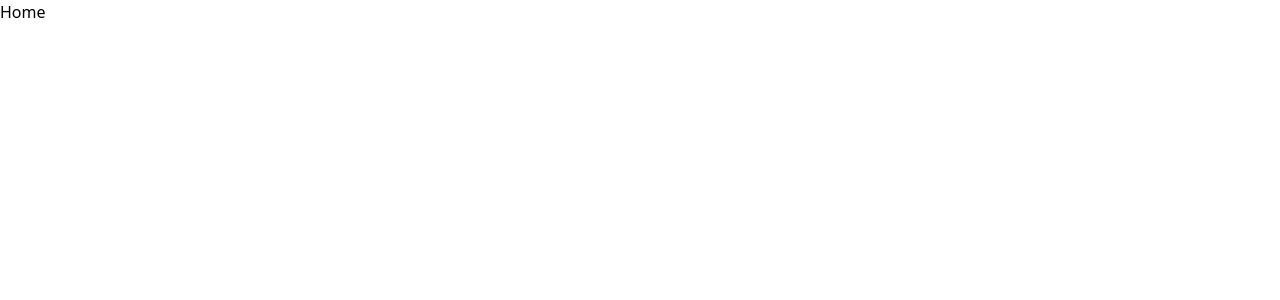
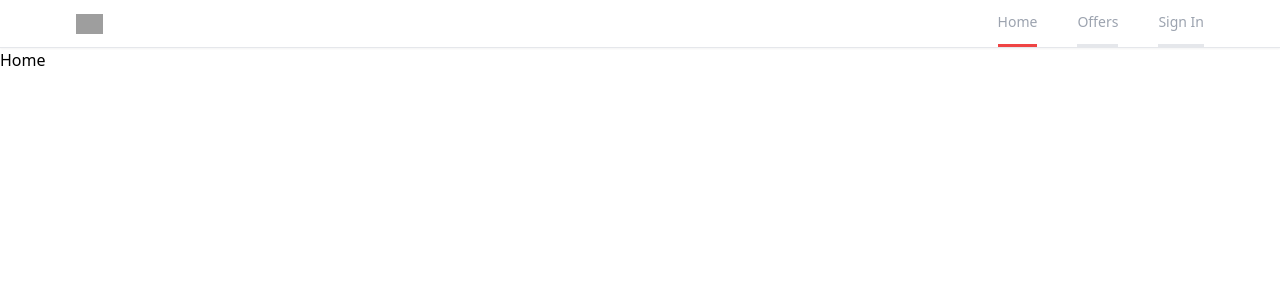
Before and after one commit to anyango55/listing-app, a React (Create React App) app: page / in a window 1280 px wide. Shown: the top 300 px of the page. Built offline with nearby package versions, Linux system fonts and the light colour scheme; grey boxes are pictures that could not be loaded.

Commit message:
create header component

```diff
--- a/src/App.js
+++ b/src/App.js
@@ -5,12 +5,14 @@
 import ForgotPassword from "./pages/ForgotPassword";
 import SignIn from "./pages/SignIn";
 import SignUp from "./pages/SignUp";
+import Header from "./components/Header";
 
 
 function App() {
   return (
     <>
       <Router>
+        <Header/>
         <Routes>
           <Route path="/" element={<Home/>} />
           <Route path="/profile" element={<Profile />}/>
--- /dev/null
+++ b/src/components/Header.jsx
@@ -0,0 +1,45 @@
+// import React from 'react'
+import { useLocation, useNavigate } from "react-router-dom";
+
+
+export default function Header() {
+  const location = useLocation();
+  const navigate = useNavigate();
+  console.log(location.pathname);
+  function pathMatchRoute(route){
+    if(route === location.pathname){
+      return true
+    }
+  }
+  return (
+    <div className='bg-white border-b shadow-sm sticky top-0 z-50'>
+        <header className='flex justify-between items-center px-3 max-w-6xl mx-auto'>
+            <div>
+                <img src='url' alt='logo' className='h-5 cursor-pointer '
+                onClick={()=>navigate("/")}
+                />
+
+            </div>
+            <div>
+              <ul className='flex space-x-10'>
+                <li className={`cursor-pointer py-3 text-sm ont-semibold text-gray-400 border-b-[3px] bg-transparent
+                ${pathMatchRoute("/") && "text-black border-b-red-500"}`}
+                onClick={()=>navigate("/")}
+                >Home</li>
+                <li className={`cursor-pointer py-3 text-sm ont-semibold text-gray-400 border-b-[3px] bg-transparent
+                ${pathMatchRoute("/offers") && "text-black border-b-red-500"}`}
+                onClick={()=>navigate("/offers")}
+                >
+                Offers
+                </li>
+                <li className={`cursor-pointer py-3 text-sm ont-semibold text-gray-400 border-b-[3px] bg-transparent
+                ${pathMatchRoute("/sign-in") && "text-black border-b-red-500"}`}
+                onClick={()=>navigate("/sign-in")}
+                >Sign In</li>
+              </ul>
+            </div>
+        </header>
+
+    </div>
+  )
+}
```
